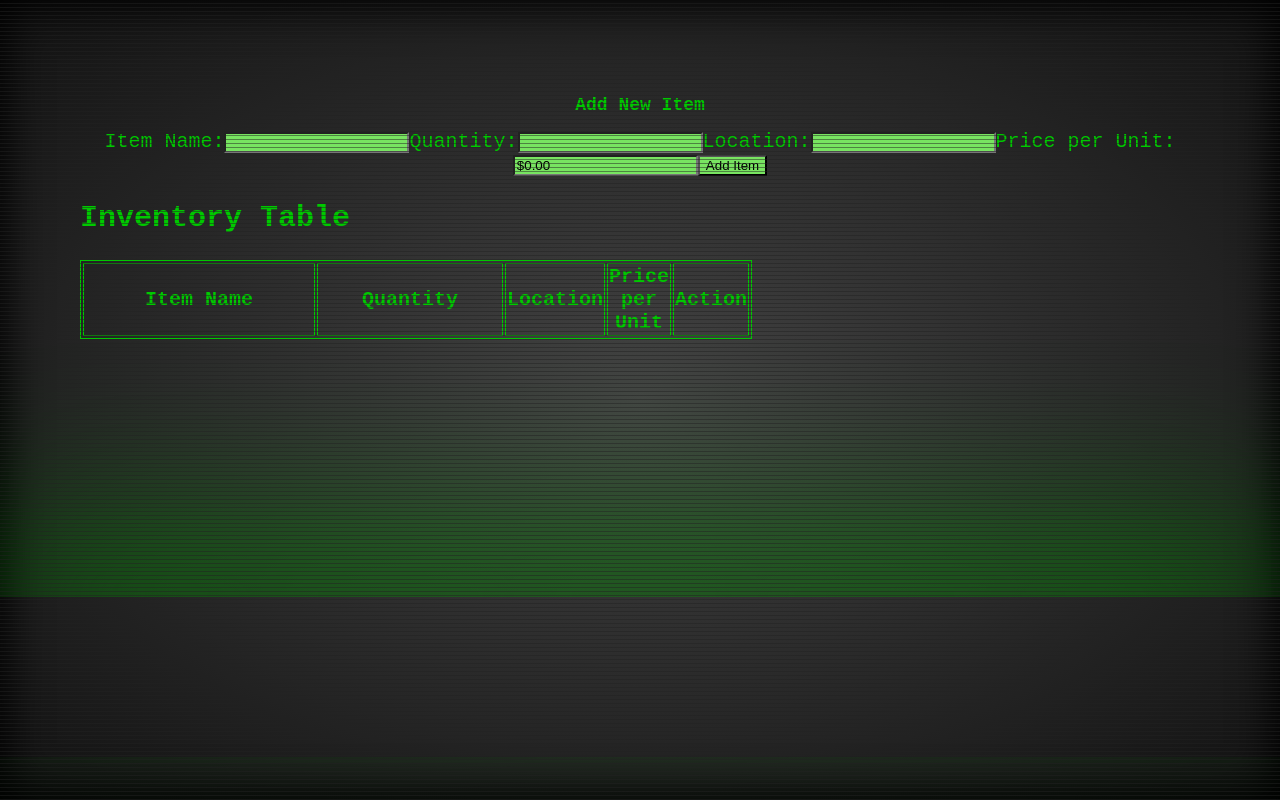
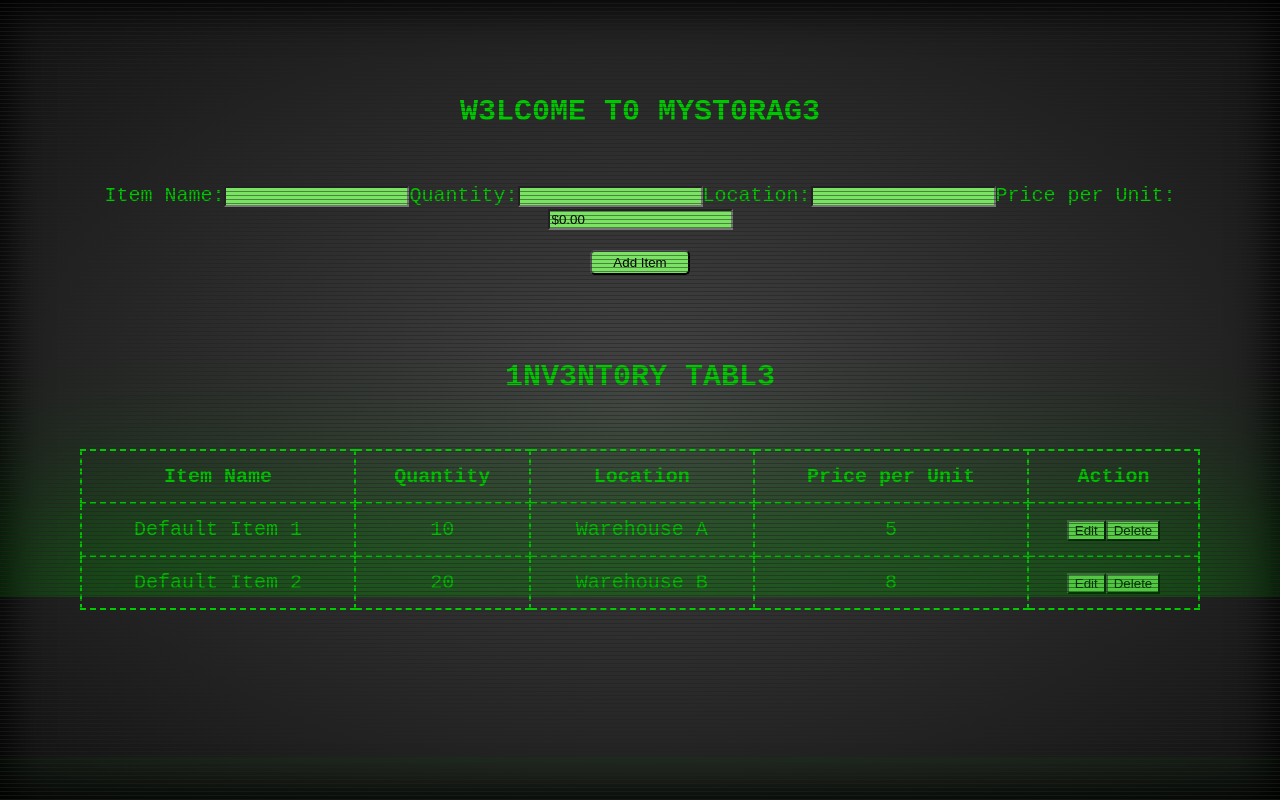
Before and after one commit to Lopez4163/storageApp2.0, a React (Vite) app in the folder storage3.0/: page / in a window 1280 px wide. Built offline with nearby package versions, Linux system fonts and the light colour scheme.

Commit message:
completed layout

```diff
--- a/storage3.0/index.html
+++ b/storage3.0/index.html
@@ -9,5 +9,7 @@
   <body class="screen">
     <div id="root"></div>
     <script type="module" src="/src/main.jsx"></script>
+    <script src="https://kit.fontawesome.com/3ed6bec5d2.js" crossorigin="anonymous"></script>
+
   </body>
 </html>
--- a/storage3.0/package.json
+++ b/storage3.0/package.json
@@ -10,6 +10,9 @@
     "preview": "vite preview"
   },
   "dependencies": {
+    "@fortawesome/fontawesome-svg-core": "^6.4.2",
+    "@fortawesome/free-solid-svg-icons": "^6.4.2",
+    "@fortawesome/react-fontawesome": "^0.2.0",
     "react": "^18.2.0",
     "react-dom": "^18.2.0"
   },
--- a/storage3.0/src/App.css
+++ b/storage3.0/src/App.css
@@ -335,13 +335,94 @@ p:last-child:after {
   }
 }
 
+
+/* FORM CONTAINER STYLES*/
 .form-title {
-  text-align: center;
-  font-size: large;
+  padding-bottom: 30px;
+  margin-top: -5px ;
 }
+
 .form-container {
+  padding-top: 10px;
+  align-items: center;
   text-align: center;
 }
+/* TABLE CONTAINER STYLING */
+
+.table-title {
+  padding-bottom:30px;
+}
+
+.table-container table {
+  width: 100%;
+  border-collapse: collapse;
+  margin: auto;
+}
+
+table th, table td {
+  padding: 14px;
+  border: 2px dashed ; /* Use border instead of border-style */
+  text-align: center; /* Center the text in both header and data cells */
+  border-color: #00cc00;
+}
+
+.table-title {
+  padding-top: 60px;
+
+}
+
+.table-scroll {
+  max-height: 300px; /* Adjust the height as needed */
+  overflow-y: auto; /* Enable vertical scrollbar when content exceeds the container height */
+}
+
+
+/* ... (Other styles remain unchanged) ... */
+
+
+
+
+
+
+
+
+
+
+
+
+
+
+
+
+.add-item-button {
+  margin-top: 20px; /* Adjust as needed for spacing */
+  text-align: center; /* Center the button within its container */
+}
+
+.add-item-button button {
+  border-radius: 5px;
+  height: 25px;
+  width: 100px;
+}
+
+
+
+
+
+
+
+
+
+
+.form-title,
+.table-title {
+  text-align: center;
+  /* Additional styles for titles */
+}
+
+
+
+
 
 input {
   background: #78e461;
@@ -349,11 +430,3 @@ input {
 button {
   background: #78e461;
 }
-
-/* TABLE STYLING*/
-table,
-th,
-td {
-  border: 1px solid;
-  width: 60%;
-}
--- a/storage3.0/src/App.jsx
+++ b/storage3.0/src/App.jsx
@@ -1,29 +1,35 @@
-import React, { useState } from "react"
-import InventoryForm from "./iventoryForm"
-import InventoryTable from "./inventoryTable"
-import "./app.css"
+import React, { useState } from "react";
+import InventoryForm from "./iventoryForm";
+import InventoryTable from "./inventoryTable";
+import "./app.css";
 
 function App() {
-  const [inventoryItems, setInventoryItems] = useState([])
+  const [inventoryItems, setInventoryItems] = useState([
+    { id: 1, itemName: "Default Item 1", quantity: 10, location: "Warehouse A", pricePerUnit: 5.0 },
+    { id: 2, itemName: "Default Item 2", quantity: 20, location: "Warehouse B", pricePerUnit: 8.0 },
+    // Add more default items as needed
+  ]);
 
   const addItem = newItem => {
-    setInventoryItems([...inventoryItems, newItem])
+    setInventoryItems([...inventoryItems, { ...newItem, id: Date.now() }]);
   }
 
   const deleteItem = index => {
-    const updatedItems = [...inventoryItems]
-    updatedItems.splice(index, 1)
-    setInventoryItems(updatedItems)
+    const updatedItems = [...inventoryItems];
+    updatedItems.splice(index, 1);
+    setInventoryItems(updatedItems);
   }
 
   const editItem = (index, updatedItem) => {
-    const updatedItems = [...inventoryItems]
-    updatedItems[index] = updatedItem
-    setInventoryItems(updatedItems)
+    const updatedItems = [...inventoryItems];
+    updatedItems[index] = updatedItem;
+    setInventoryItems(updatedItems);
   }
 
   return (
+
       <div className="container">
+
         <div className="form-container">
           <InventoryForm addItem={addItem} />
         </div>
@@ -33,9 +39,10 @@ function App() {
               deleteItem={deleteItem}
               editItem={editItem}
           />
+
         </div>
       </div>
-  )
+  );
 }
 
-export default App
+export default App;
--- a/storage3.0/src/inventoryTable.jsx
+++ b/storage3.0/src/inventoryTable.jsx
@@ -13,7 +13,8 @@ const InventoryTable = ({ items, deleteItem, editItem }) => {
 
   return (
     <div className="table-container">
-      <h2 className="table-title">Inventory Table</h2>
+      <h2 className="table-title">1NV3NT0RY TABL3</h2>
+      <div className="table-scroll">
       <table>
         <thead>
           <tr>
@@ -94,6 +95,8 @@ const InventoryTable = ({ items, deleteItem, editItem }) => {
         </tbody>
       </table>
     </div>
+
+    </div>
   )
 }
 
--- a/storage3.0/src/iventoryForm.jsx
+++ b/storage3.0/src/iventoryForm.jsx
@@ -23,7 +23,7 @@ function InventoryForm({ addItem }) {
 
   return (
     <div className="form-container">
-      <h2 className="form-title">Add New Item</h2>
+      <h2 className="form-title">W3LC0ME T0 MYST0RAG3</h2>
       <form onSubmit={handleSubmit}>
         <label>
           Item Name:
@@ -61,7 +61,9 @@ function InventoryForm({ addItem }) {
             required
           />
         </label>
-        <button type="submit">Add Item</button>
+        <div className="add-item-button">
+            <button>Add Item</button>
+        </div>
       </form>
     </div>
   )
```
Also changed, not shown: 1 other file (tests, documents, lock files or other folders). Lines whose indentation alone changed are shown as unchanged.
